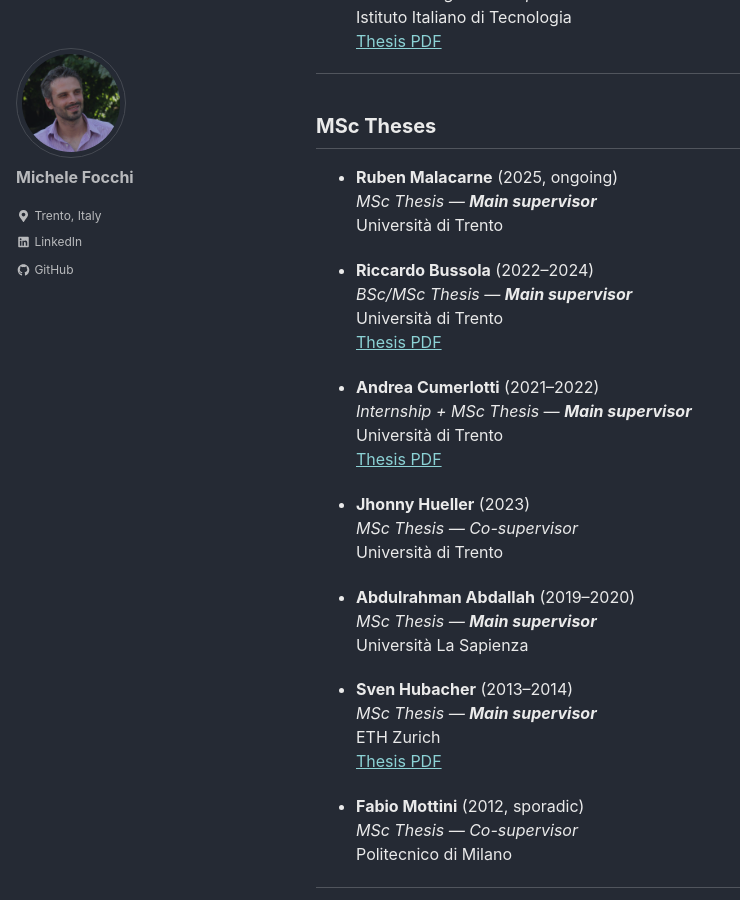
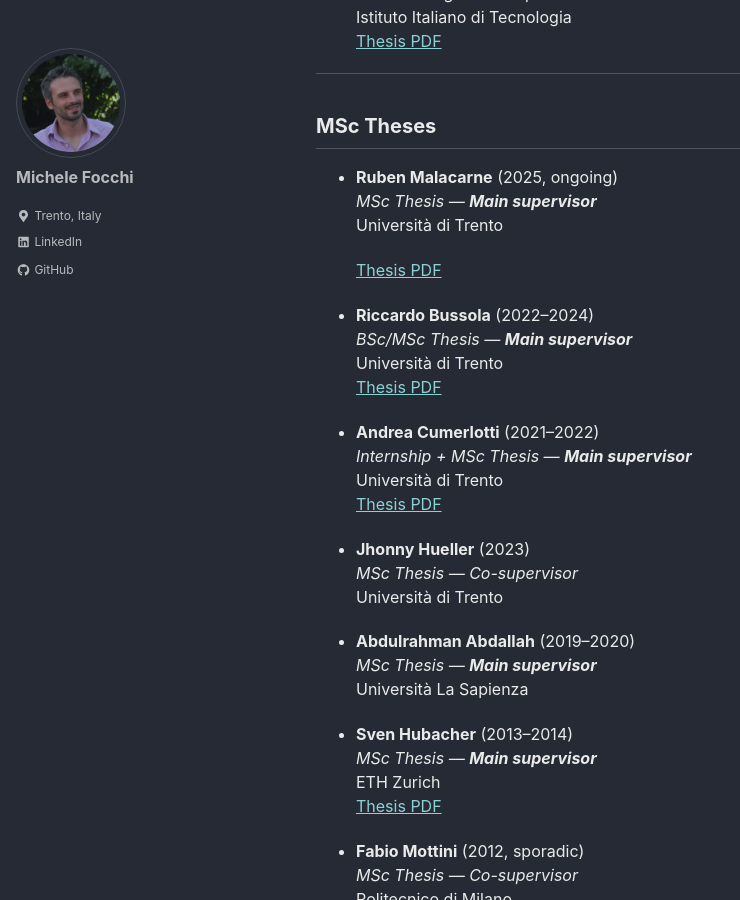
Before and after one commit to mfocchi/mfocchi.github.io, a Jekyll site: the page built from _pages/Students.md, in a window 1280 px wide and 900 px high, scrolled down 1419 px. Shown: the whole window, without its empty margins (0-740 px from the left). Built offline with Jekyll 4.4.1, drawn with Linux system fonts in a browser that asks for light colours; cached includes are drawn as plain includes; nearby versions of some CDN libraries.

Commit message:
added link to malacarne thesis

```diff
--- a/_pages/Students.md
+++ b/_pages/Students.md
@@ -74,6 +74,8 @@
   *MSc Thesis — **Main supervisor***
   Università di Trento
 
+  [Thesis PDF](https://github.com/mfocchi/mfocchi.github.io/blob/master/_data/thesis/thesisMalacarne26.pdf)
+
 - **Riccardo Bussola** (2022–2024)
   *BSc/MSc Thesis — **Main supervisor***
   Università di Trento
```
